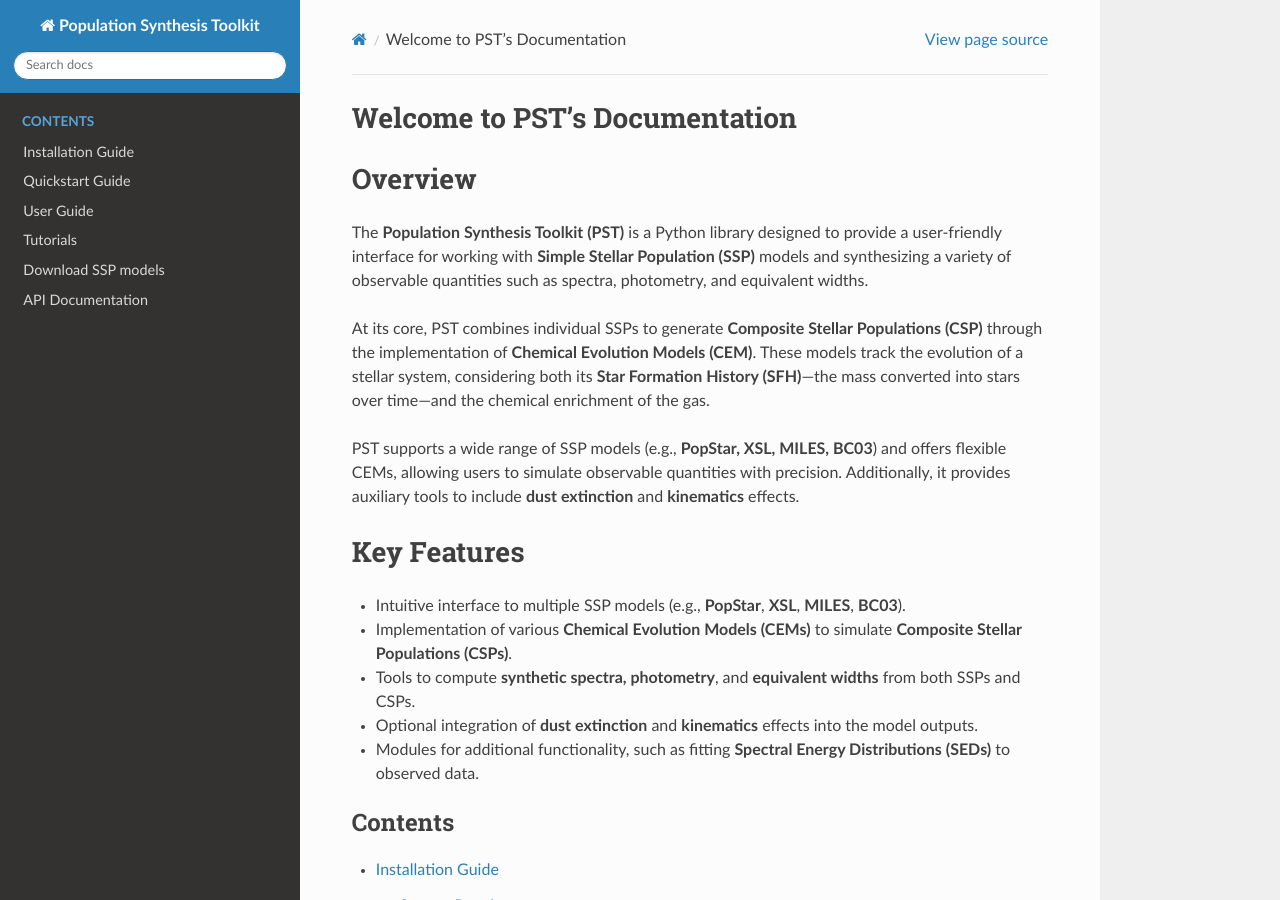
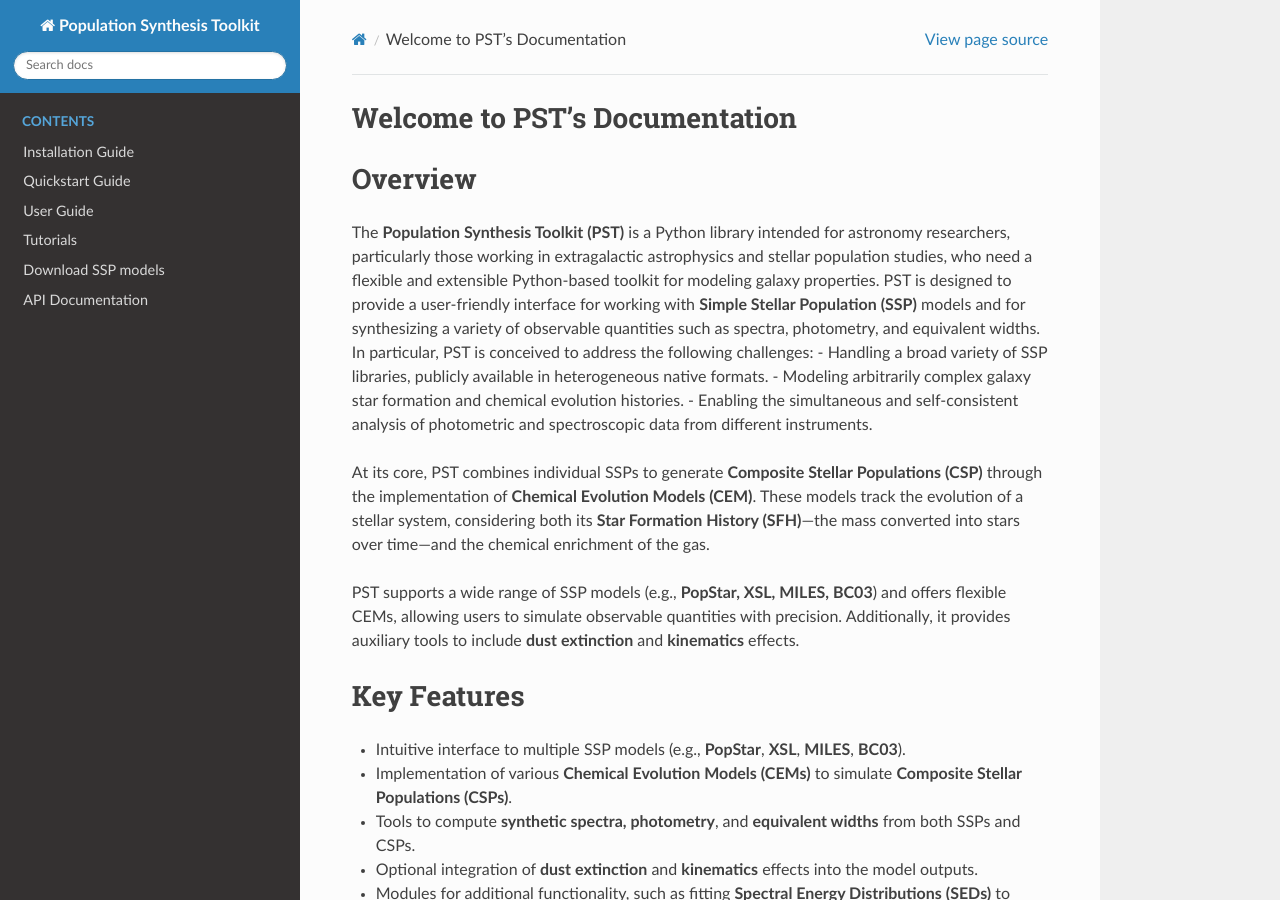
Before and after one commit to paranoya/population-synthesis-toolkit, a Sphinx documentation site: the page built from docs/source/index.rst, in a window 1280 px wide and 900 px high. Built offline with Sphinx 7.4.7 and the Read the Docs theme 3.1.0, drawn with Linux system fonts in a browser that asks for light colours.

Commit message:
add target audience and challenges

```diff
--- a/docs/source/index.rst
+++ b/docs/source/index.rst
@@ -3,7 +3,12 @@ Welcome to PST's Documentation
 
 Overview
 ========
-The **Population Synthesis Toolkit (PST)** is a Python library designed to provide a user-friendly interface for working with **Simple Stellar Population (SSP)** models and synthesizing a variety of observable quantities such as spectra, photometry, and equivalent widths.
+The **Population Synthesis Toolkit (PST)** is a Python library intended for astronomy researchers, particularly those working in extragalactic astrophysics and stellar population studies, who need a flexible and extensible Python-based toolkit for modeling galaxy properties.
+PST is designed to provide a user-friendly interface for working with **Simple Stellar Population (SSP)** models and for synthesizing a variety of observable quantities such as spectra, photometry, and equivalent widths.
+In particular, PST is conceived to address the following challenges:
+- Handling a broad variety of SSP libraries, publicly available in heterogeneous native formats.
+- Modeling arbitrarily complex galaxy star formation and chemical evolution histories.
+- Enabling the simultaneous and self-consistent analysis of photometric and spectroscopic data from different instruments.
 
 At its core, PST combines individual SSPs to generate **Composite Stellar Populations (CSP)** through the implementation of **Chemical Evolution Models (CEM)**. These models track the evolution of a stellar system, considering both its **Star Formation History (SFH)**—the mass converted into stars over time—and the chemical enrichment of the gas.
 
```
